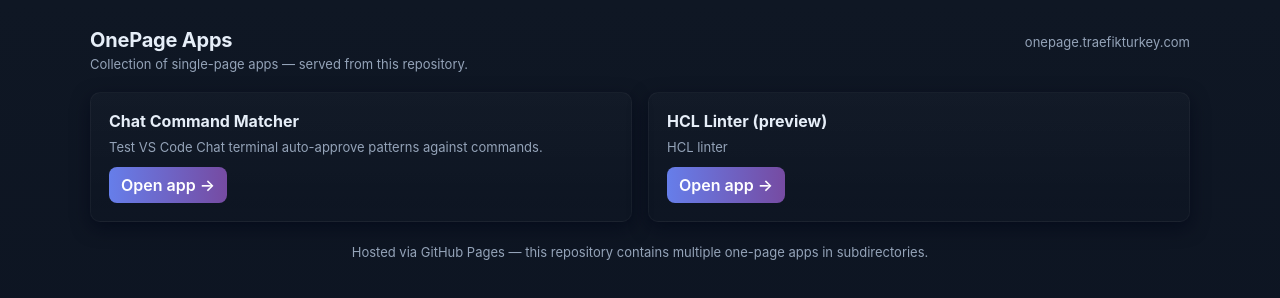
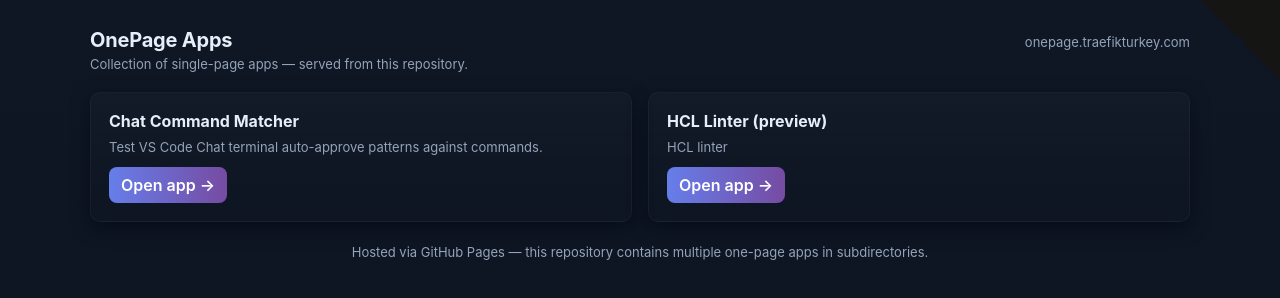
Before and after one commit to traefikturkey/onepage, a plain HTML site: page index.html in a window 1280 px wide. Drawn offline with Linux system fonts and the light colour scheme.

Commit message:
Project: update README, add landing page and GitHub corner

```diff
--- a/index.html
+++ b/index.html
@@ -51,5 +51,17 @@
       Hosted via GitHub Pages — this repository contains multiple one-page apps in subdirectories.
     </footer>
   </div>
+
+  <!-- GitHub Corner -->
+  <a href="https://github.com/traefikturkey/onepage" class="github-corner" aria-label="View source on GitHub" target="_blank" rel="noopener">
+    <svg width="80" height="80" viewBox="0 0 250 250"
+         style="fill:#151513; color:#fff; position: absolute; top: 0; border: 0; right: 0;"
+         aria-hidden="true">
+      <path d="M0,0 L115,115 L130,115 L142,142 L250,250 L250,0 Z"></path>
+      <path d="M128.3,109.0 ... (SVG code for the Octocat arm and body) ..." fill="currentColor" style="transform-origin: 130px 106px;"></path>
+    </svg>
+  </a>
+  <!-- End GitHub Corner -->
+
 </body>
 </html>
```
Also changed, not shown: chat-command-matcher/chat-command-matcher.html (+11 -1 lines), hcl_linter/hcl_linter.html (+10 -0 lines), README.md.
